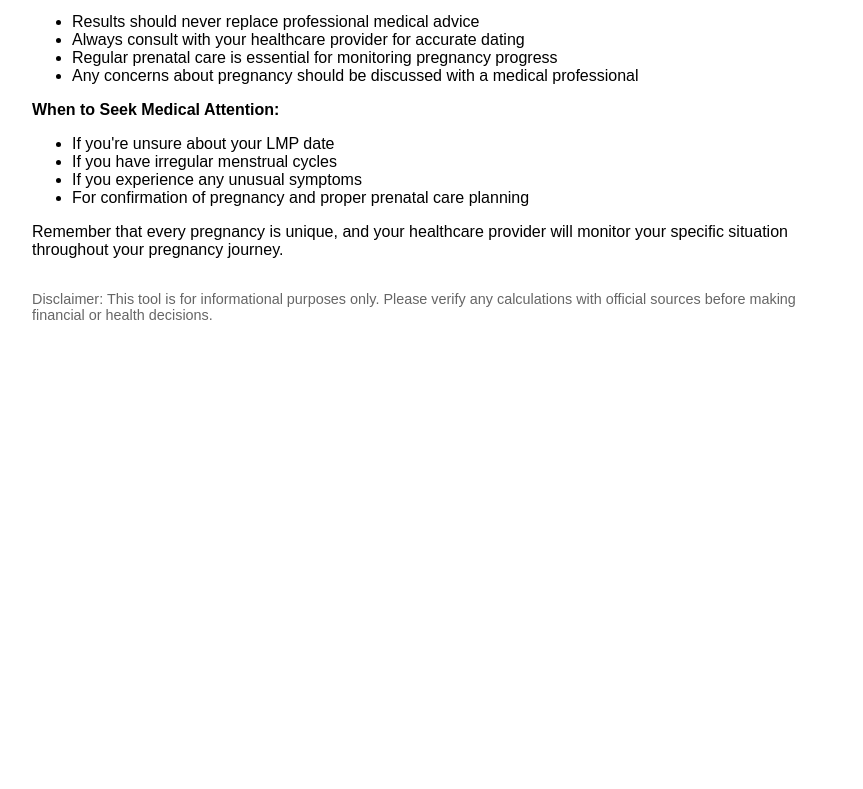
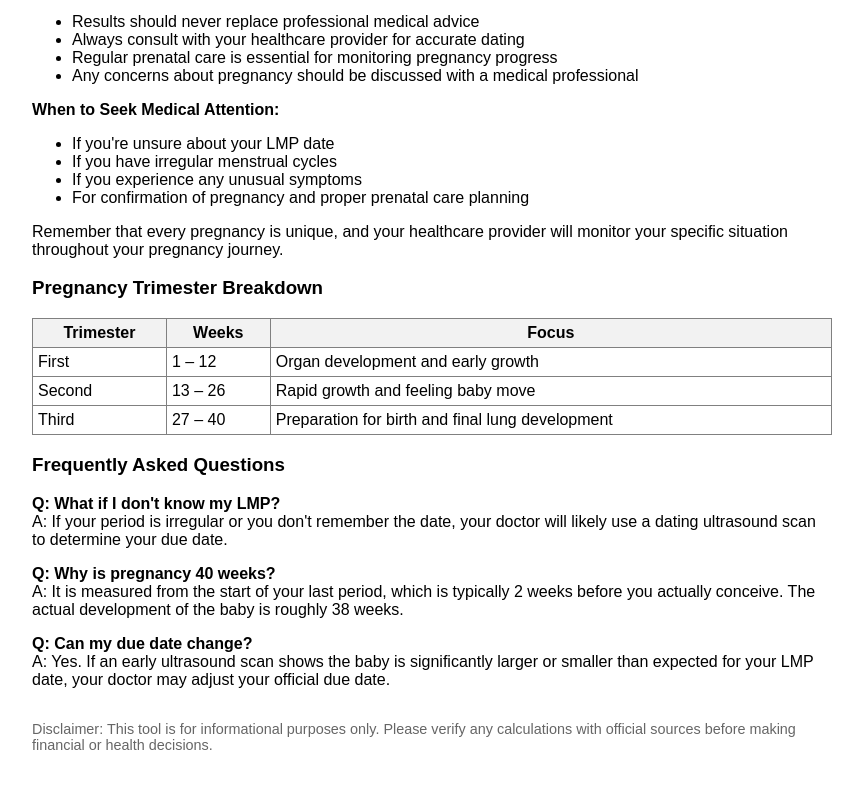
Before and after one commit to TimSavigar/pregnancy-due-date-calculator, a plain HTML site: page index.html in a window 1280 px wide. Shown: the part 1627-2416 px from the top of the page, without its empty margins (208-1071 px from the left). Before the commit the page ends 1996 px from the top, so only its background shows below. Drawn offline with Linux system fonts and the light colour scheme.

Commit message:
Add meaningful content: FAQ and trimester data for AdSense compliance

```diff
--- a/index.html
+++ b/index.html
@@ -99,6 +99,34 @@
         </ul>
 
         <p>Remember that every pregnancy is unique, and your healthcare provider will monitor your specific situation throughout your pregnancy journey.</p>
+
+        <h3>Pregnancy Trimester Breakdown</h3>
+        <table border="1" cellpadding="5" style="border-collapse: collapse; width: 100%; margin-bottom: 1rem;">
+            <thead>
+                <tr style="background-color: #f2f2f2;">
+                    <th>Trimester</th>
+                    <th>Weeks</th>
+                    <th>Focus</th>
+                </tr>
+            </thead>
+            <tbody>
+                <tr><td>First</td><td>1 – 12</td><td>Organ development and early growth</td></tr>
+                <tr><td>Second</td><td>13 – 26</td><td>Rapid growth and feeling baby move</td></tr>
+                <tr><td>Third</td><td>27 – 40</td><td>Preparation for birth and final lung development</td></tr>
+            </tbody>
+        </table>
+
+        <h3>Frequently Asked Questions</h3>
+        <div class="faq">
+            <p><strong>Q: What if I don't know my LMP?</strong><br>
+            A: If your period is irregular or you don't remember the date, your doctor will likely use a dating ultrasound scan to determine your due date.</p>
+
+            <p><strong>Q: Why is pregnancy 40 weeks?</strong><br>
+            A: It is measured from the start of your last period, which is typically 2 weeks before you actually conceive. The actual development of the baby is roughly 38 weeks.</p>
+
+            <p><strong>Q: Can my due date change?</strong><br>
+            A: Yes. If an early ultrasound scan shows the baby is significantly larger or smaller than expected for your LMP date, your doctor may adjust your official due date.</p>
+        </div>
     </section>
 
     <!-- AdSense Ad Unit -->
```
